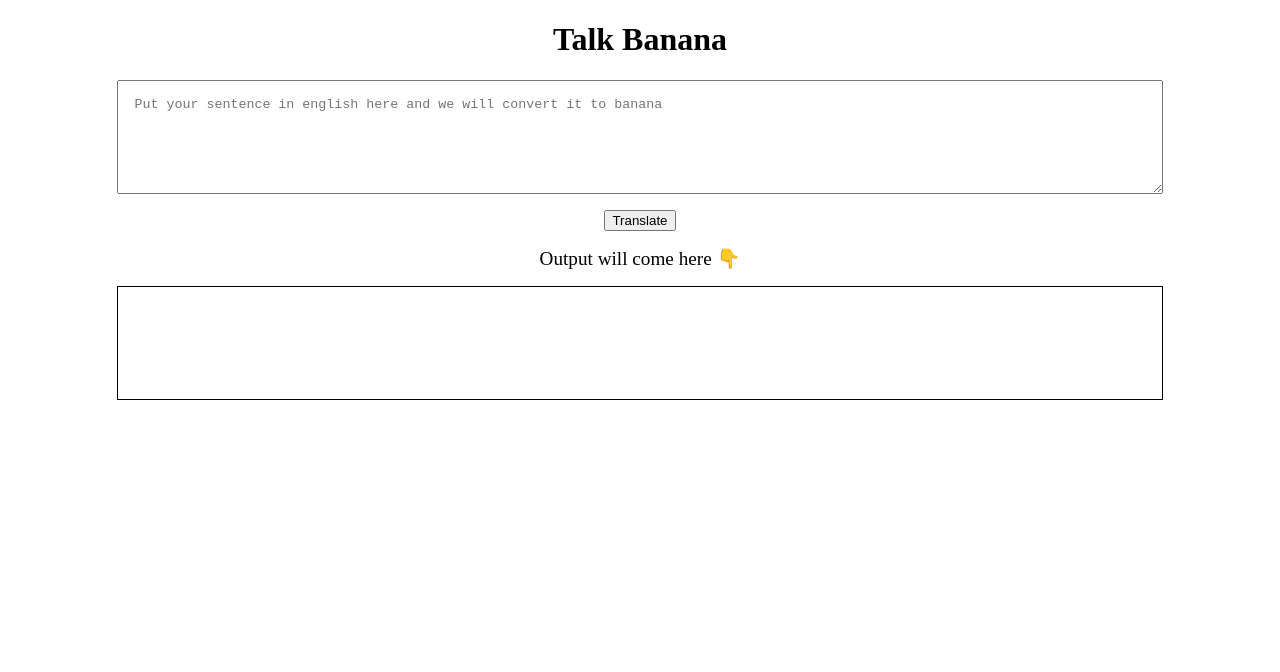
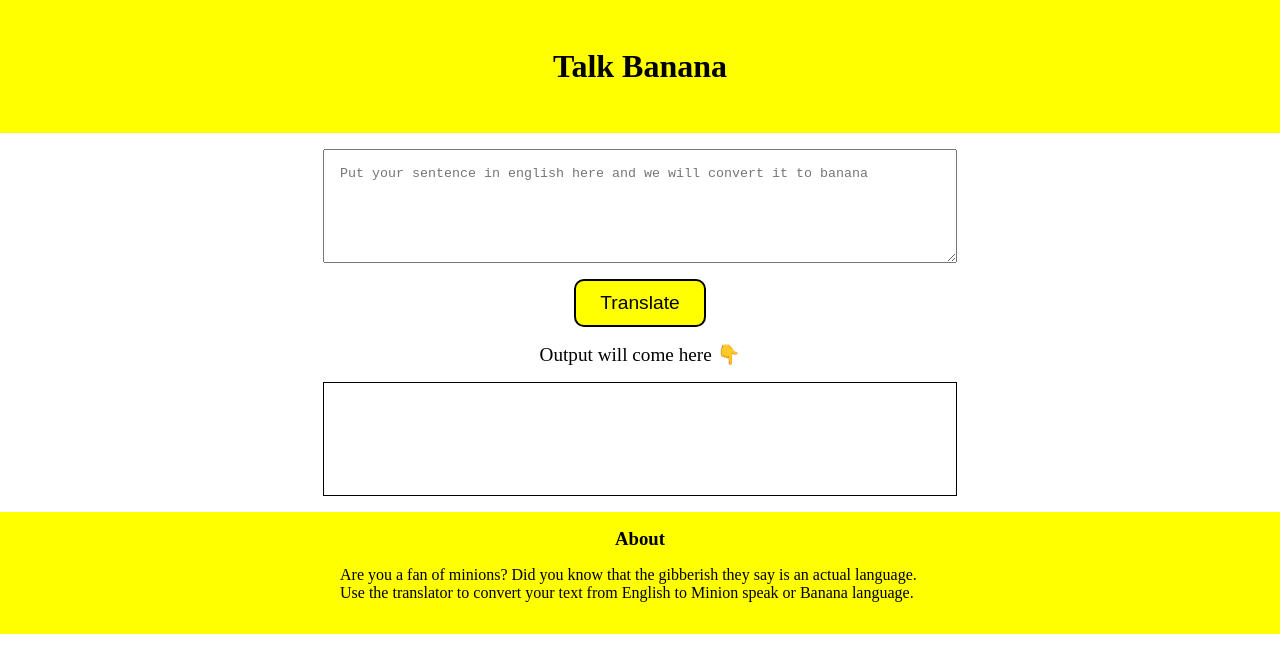
Before and after one commit to gopalkaran/Banana-speak, a website built with Parcel: page index.html in a window 1280 px wide. Built offline with nearby package versions, Linux system fonts and the light colour scheme.

Commit message:
modified styling

```diff
--- a/index.html
+++ b/index.html
@@ -4,11 +4,20 @@
     <title>Banana Speak</title>
     <meta charset="UTF-8" />
     <style>
+      body {
+        margin: 0;
+      }
+      header {
+        background-color: yellow;
+      }
       h1 {
         text-align: center;
+        padding: 3rem;
+        margin: 0;
       }
       textarea {
         width: 80%;
+        max-width: 600px;
         height: 10vh;
         display: block;
         margin: 1rem auto;
@@ -17,19 +26,32 @@
       button {
         margin: 1rem auto;
         display: block;
+        background-color: yellow;
+        padding: 0.7rem 1.5rem;
+        border: 2px solid black;
+        outline: none;
+        cursor: pointer;
+        border-radius: 10px;
+        font-size: 1.2rem;
       }
       #output {
         border: 1px solid black;
         height: 10vh;
         width: 80%;
+        max-width: 600px;
         margin: 1rem auto;
         padding: 1rem;
+      }
+      footer {
+        background-color: yellow;
+        padding: 1rem 2rem;
+        margin: 0;
       }
     </style>
   </head>
 
   <body>
-    <h1>Talk Banana</h1>
+    <header><h1>Talk Banana</h1></header>
     <textarea
       id="text-input"
       placeholder="Put your sentence in english here and we will convert it to banana"
@@ -39,6 +61,14 @@
       Output will come here 👇
     </div>
     <div id="output"></div>
+    <footer>
+      <h3 style="text-align: center; margin: 0;">About</h3>
+      <p style="max-width: 600px; margin: auto; padding: 1rem;">
+        Are you a fan of minions? Did you know that the gibberish they say is an
+        actual language. Use the translator to convert your text from English to
+        Minion speak or Banana language.
+      </p>
+    </footer>
     <script src="src/index.js"></script>
   </body>
 </html>
```
